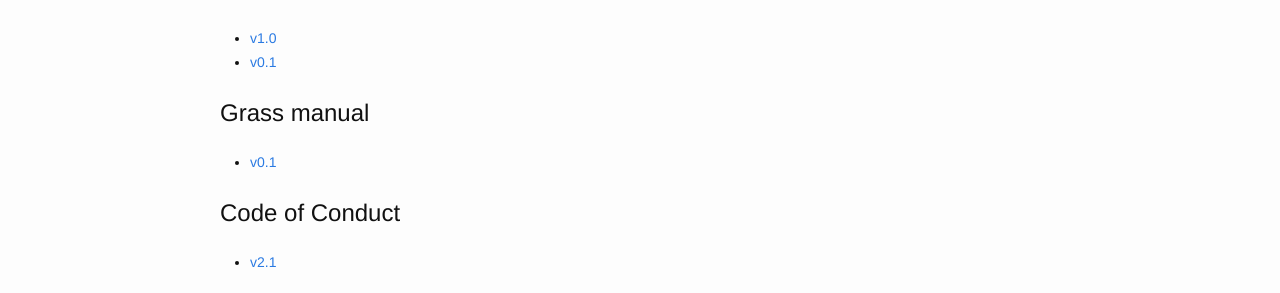
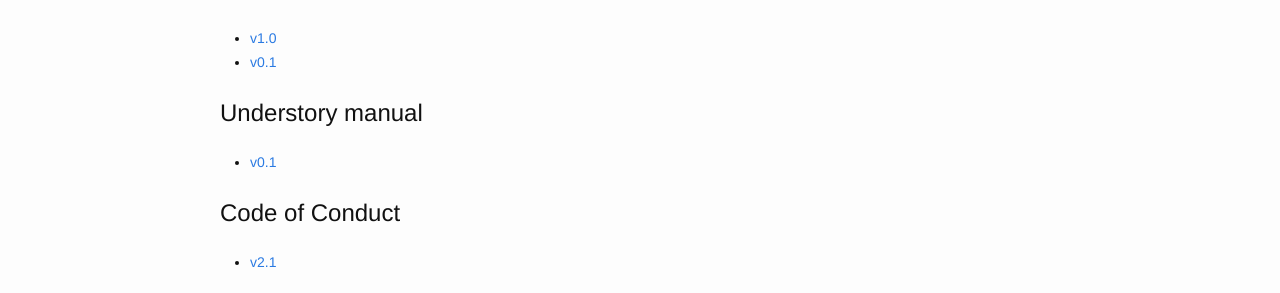
Before and after one commit to seosaw/seosaw.github.io, a Jekyll site: the page built from manual_versions.md, in a window 1280 px wide. Shown: the part 565-858 px from the top of the page. Built offline with Jekyll 4.4.1, drawn with Linux system fonts in a browser that asks for light colours; nearby versions of some CDN libraries; our own code applies the rules of GitHub Pages for plain Markdown files.

Commit message:
grass manual -> understory

```diff
--- a/manual_versions.md
+++ b/manual_versions.md
@@ -19,9 +19,9 @@ layout: default
 * [v1.0](https://bitbucket.org/miombo/seosaw/raw/master/doc/manuals/traits_manual/versions/seosaw_traits_manual_v1.0.pdf)
 * [v0.1](https://bitbucket.org/miombo/seosaw/raw/master/doc/manuals/traits_manual/versions/seosaw_traits_manual_v0.1.pdf)
 
-## Grass manual
+## Understory manual
 
-* [v0.1](https://bitbucket.org/miombo/seosaw/raw/master/doc/manuals/grass_manual/versions/seosaw_grass_manual_v0.1_2018.pdf)
+* [v0.1](https://bitbucket.org/miombo/seosaw/raw/master/doc/manuals/understory_manual/versions/seosaw_understory_manual_v0.1_2018.pdf)
 
 ## Code of Conduct
 
```
Also changed, not shown: manuals.md (+1 -1 lines).
